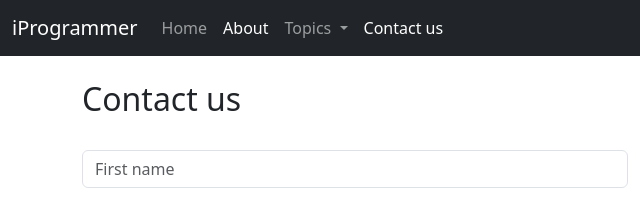
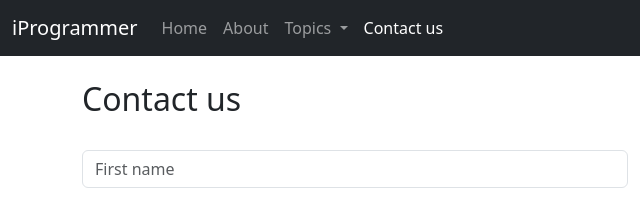
Before and after one commit to harshbadgujar2004/iProgrammer, a plain HTML site: page contact.html in a window 1280 px wide. Shown: the top 209 px of the page, 0-640 px from the left. Drawn offline with nearby package versions, Linux system fonts and the light colour scheme.

Commit message:
Update contact.html

```diff
--- a/contact.html
+++ b/contact.html
@@ -24,7 +24,7 @@
                         <a class="nav-link" aria-current="page" href="/iProgrammer/">Home</a>
                     </li>
                     <li class="nav-item">
-                        <a class="nav-link active" href="/iProgrammer/about.html">About</a>
+                        <a class="nav-link" href="/iProgrammer/about.html">About</a>
                     </li>
                     <li class="nav-item dropdown">
                         <a class="nav-link dropdown-toggle" href="#" role="button" data-bs-toggle="dropdown"
```
